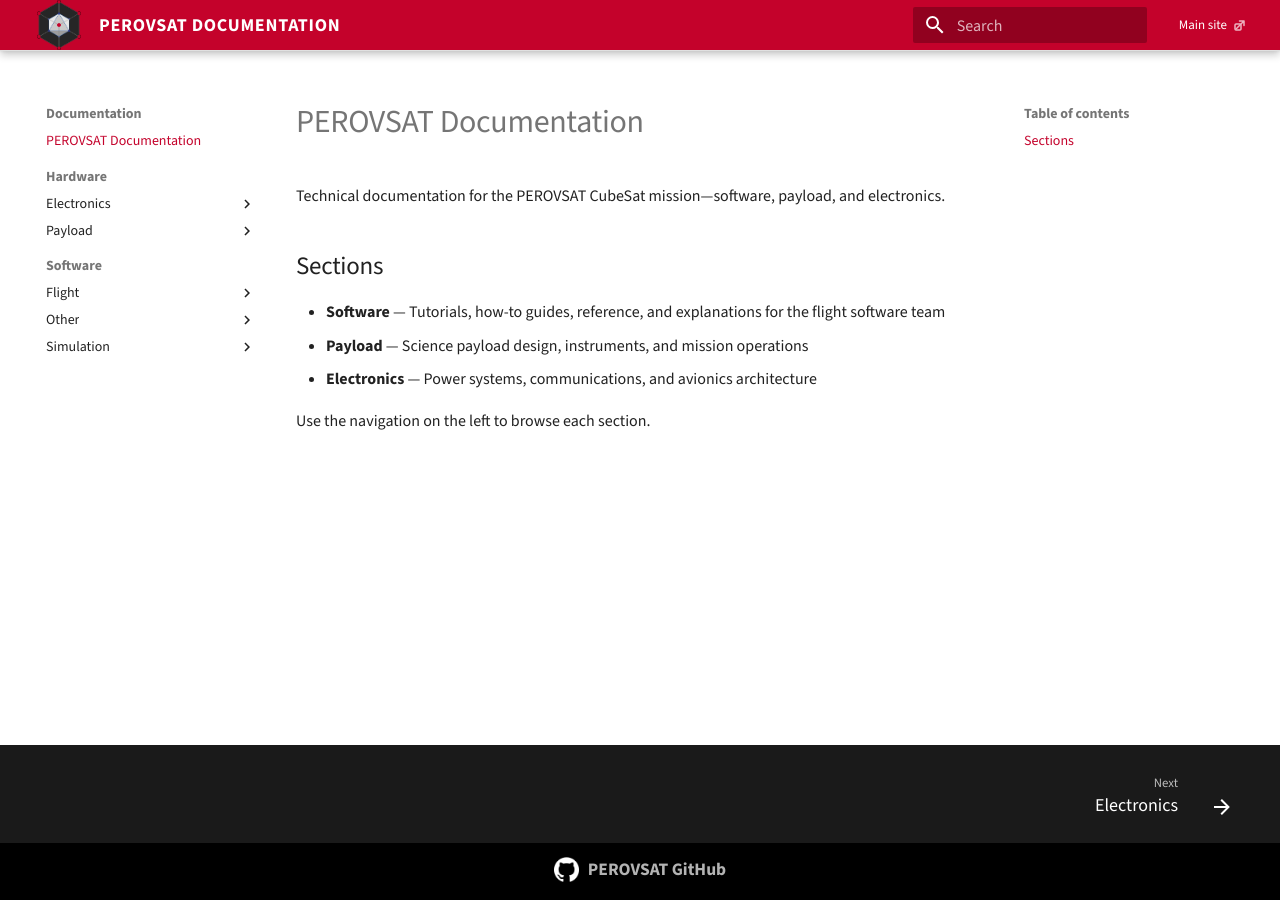
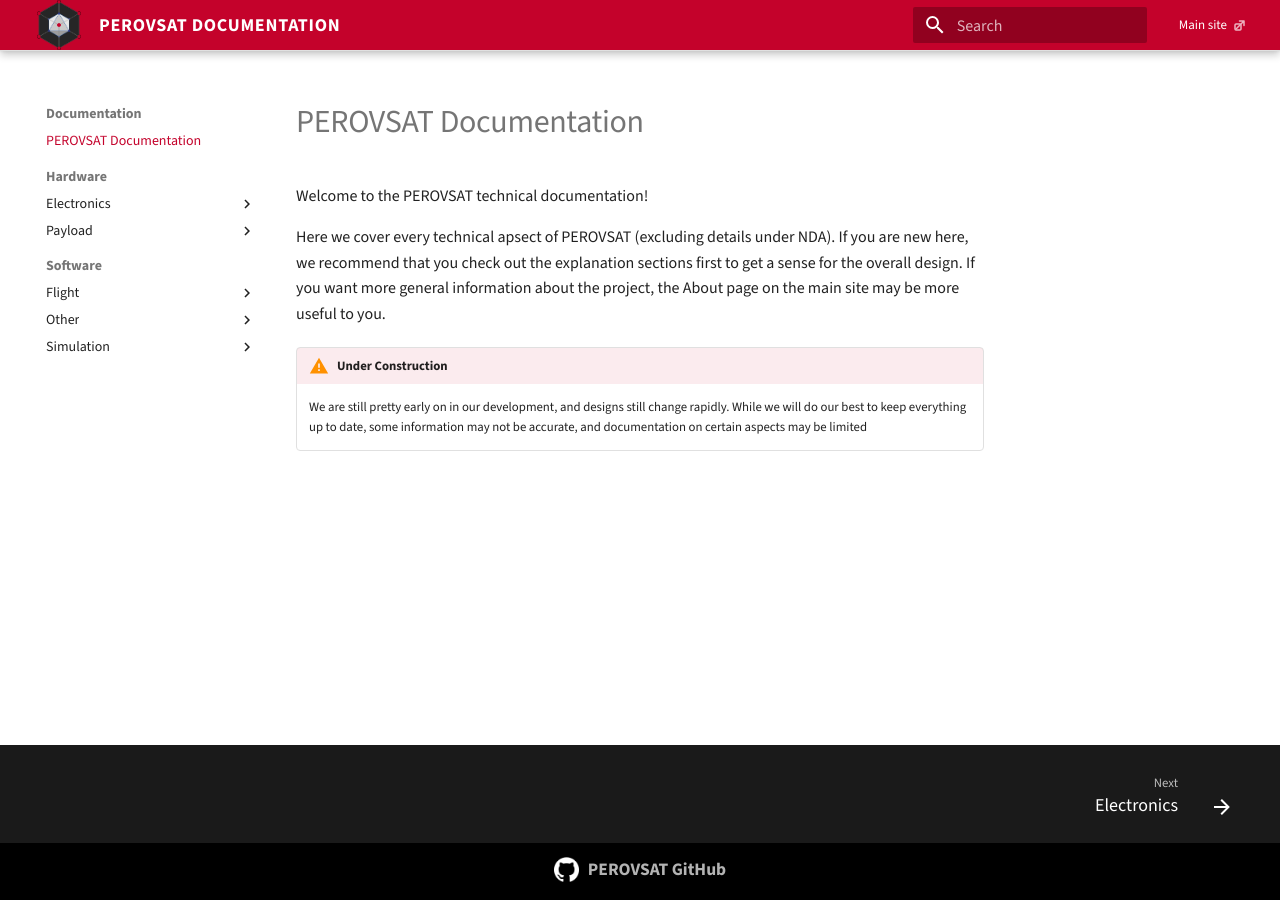
Before and after one commit to PEROVSAT/perovsat.github.io, an MkDocs documentation site: the page built from docs/content/index.md, in a window 1280 px wide. Built offline with MkDocs 1.6.1 and Material for MkDocs 9.7.7, drawn with Linux system fonts in a browser that asks for light colours.

Commit message:
Documentation Homepage

```diff
--- a/docs/content/index.md
+++ b/docs/content/index.md
@@ -1,11 +1,8 @@
 # PEROVSAT Documentation
 
-Technical documentation for the PEROVSAT CubeSat mission—software, payload, and electronics.
+Welcome to the PEROVSAT technical documentation!
 
-## Sections
+Here we cover every technical apsect of PEROVSAT (excluding details under NDA). If you are new here, we recommend that you check out the explanation sections first to get a sense for the overall design. If you want more general information about the project, the About page on the main site may be more useful to you.
 
-- **Software** — Tutorials, how-to guides, reference, and explanations for the flight software team
-- **Payload** — Science payload design, instruments, and mission operations
-- **Electronics** — Power systems, communications, and avionics architecture
-
-Use the navigation on the left to browse each section.
+!!! warning "Under Construction"
+    We are still pretty early on in our development, and designs still change rapidly. While we will do our best to keep everything up to date, some information may not be accurate, and documentation on certain aspects may be limited
```
